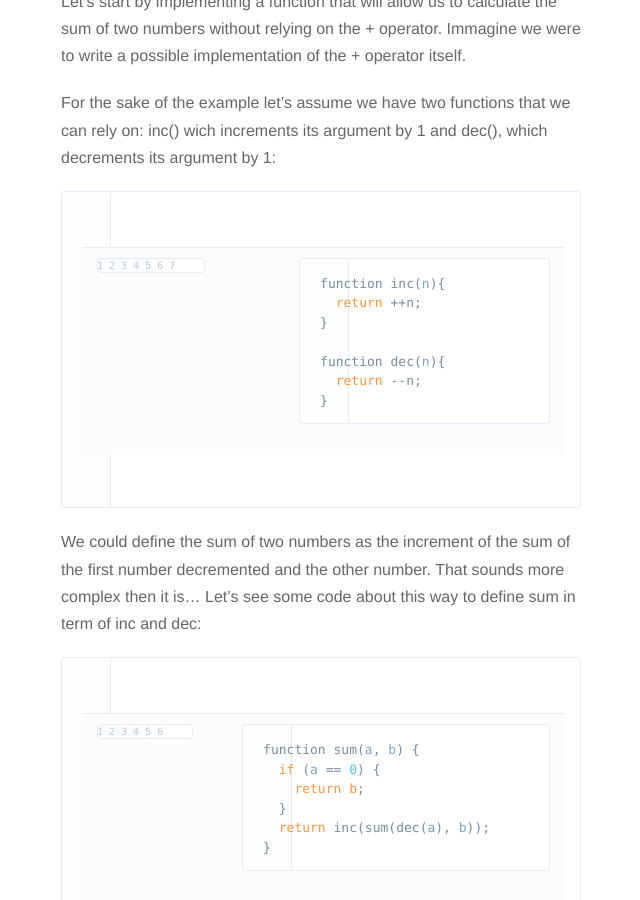
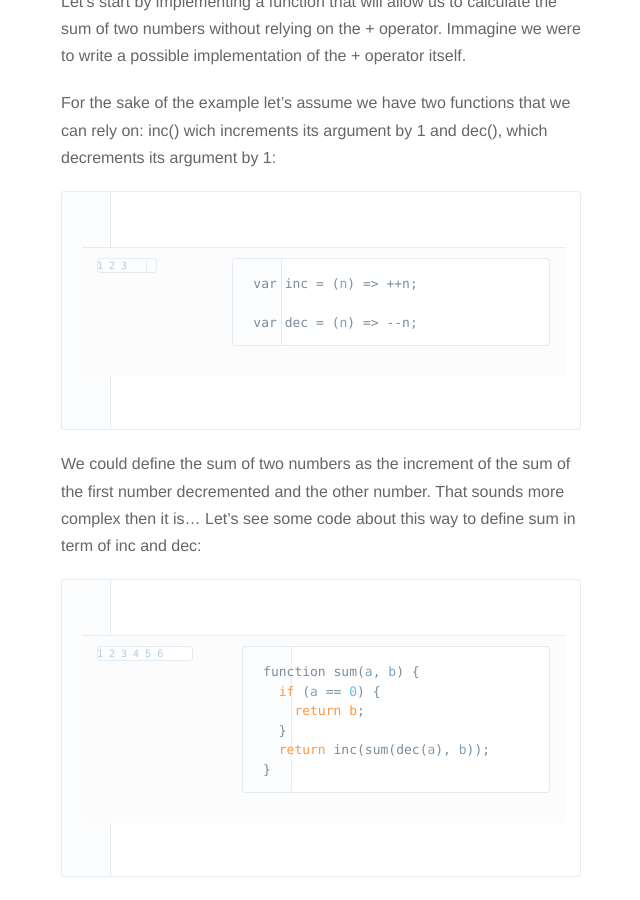
Before and after one commit to nickbalestra/nickbalestra.github.io, a Jekyll site: the page built from _posts/2015-10-10-recursion-workshop.markdown, in a window 1280 px wide and 900 px high, scrolled down 862 px. Shown: the whole window, without its empty margins (319-959 px from the left). Built offline with Jekyll 4.4.1, drawn with Linux system fonts in a browser that asks for light colours; nearby versions of some CDN libraries; Markdown is read by kramdown in place of the engine named in the settings.

Commit message:
some es6 love

```diff
--- a/_posts/2015-10-10-recursion-workshop.markdown
+++ b/_posts/2015-10-10-recursion-workshop.markdown
@@ -18,13 +18,9 @@ Let's start by implementing a function that will allow us to calculate the sum o
 For the sake of the example let's assume we have two functions that we can rely on: inc() wich increments its argument by 1 and dec(), which decrements its argument by 1:
 
 {% highlight javascript linenos %}
-function inc(n){
-  return ++n;
-}
+var inc = (n) => ++n;
 
-function dec(n){
-  return --n;
-}
+var dec = (n) => --n;
 {% endhighlight %}
 
 We could define the sum of two numbers as the increment of the sum of the first number decremented and the other number. That sounds more complex then it is...
```
